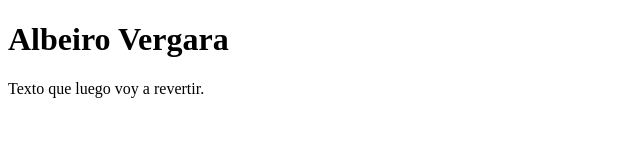
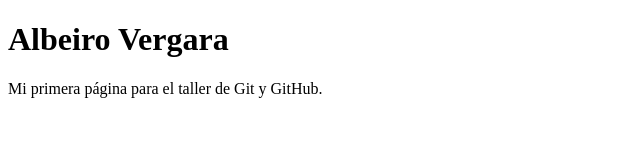
Before and after one commit to albeirovergara-arch/taller-git-albeiro, a plain HTML site: page index.html in a window 1280 px wide. Shown: the whole page, without its empty margins (0-640 px from the left). Drawn offline with Linux system fonts and the light colour scheme.

Commit message:
Revert "feat: cambia texto del párrafo"
This reverts commit 59e9723a6c778c2a74ff4d40f461d726cd25b353.

```diff
--- a/index.html
+++ b/index.html
@@ -6,6 +6,6 @@
 </head>
 <body>
   <h1>Albeiro Vergara</h1>
-  <p>Texto que luego voy a revertir.</p>
+  <p>Mi primera página para el taller de Git y GitHub.</p>
 </body>
 </html>
```
